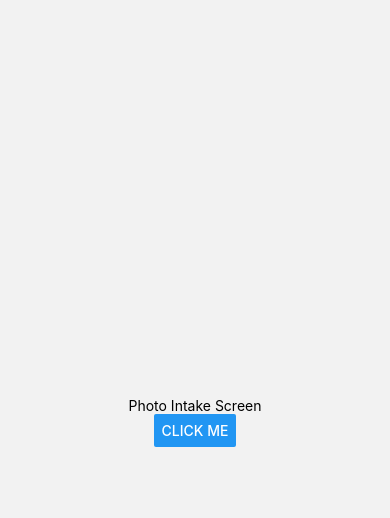
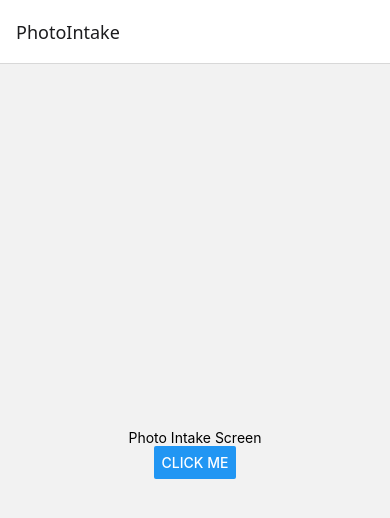
Before and after one commit to ClearSkyDev/clearsky_photo_reports, a React Native app in the folder react_native/: screen / in a window 390 px wide. Shown: the top 518 px of the page. Built offline with nearby package versions, Linux system fonts and the light colour scheme.

Commit message:
Fix React Native entry with stack navigation

```diff
--- a/react_native/MainApp.js
+++ b/react_native/MainApp.js
@@ -6,7 +6,7 @@ import { createStackNavigator } from '@react-navigation/stack';
 // Screens
 import SplashScreen from './screens/SplashScreen';
 import PhotoIntakeScreen from './screens/PhotoIntakeScreen';
-import ReportPreviewScreen from './ReportPreviewScreen';
+import ReportPreviewScreen from './screens/ReportPreviewScreen';
 
 const Stack = createStackNavigator();
 
@@ -14,8 +14,12 @@ export default function MainApp() {
   return (
     <GestureHandlerRootView style={{ flex: 1 }}>
       <NavigationContainer>
-        <Stack.Navigator initialRouteName="Splash" screenOptions={{ headerShown: false }}>
-          <Stack.Screen name="Splash" component={SplashScreen} />
+        <Stack.Navigator initialRouteName="Splash">
+          <Stack.Screen
+            name="Splash"
+            component={SplashScreen}
+            options={{ headerShown: false }}
+          />
           <Stack.Screen name="PhotoIntake" component={PhotoIntakeScreen} />
           <Stack.Screen name="ReportPreview" component={ReportPreviewScreen} />
         </Stack.Navigator>
```
